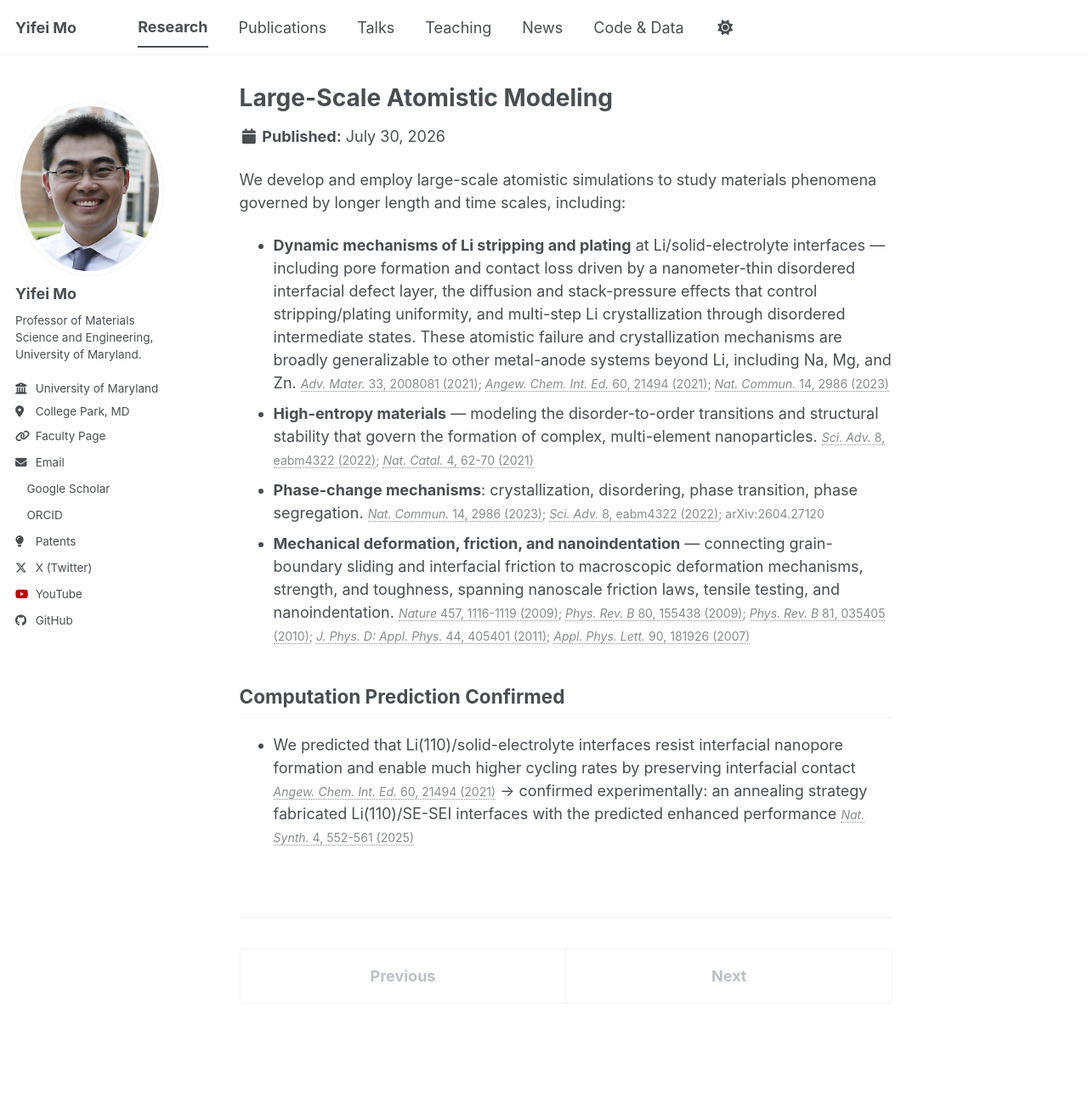
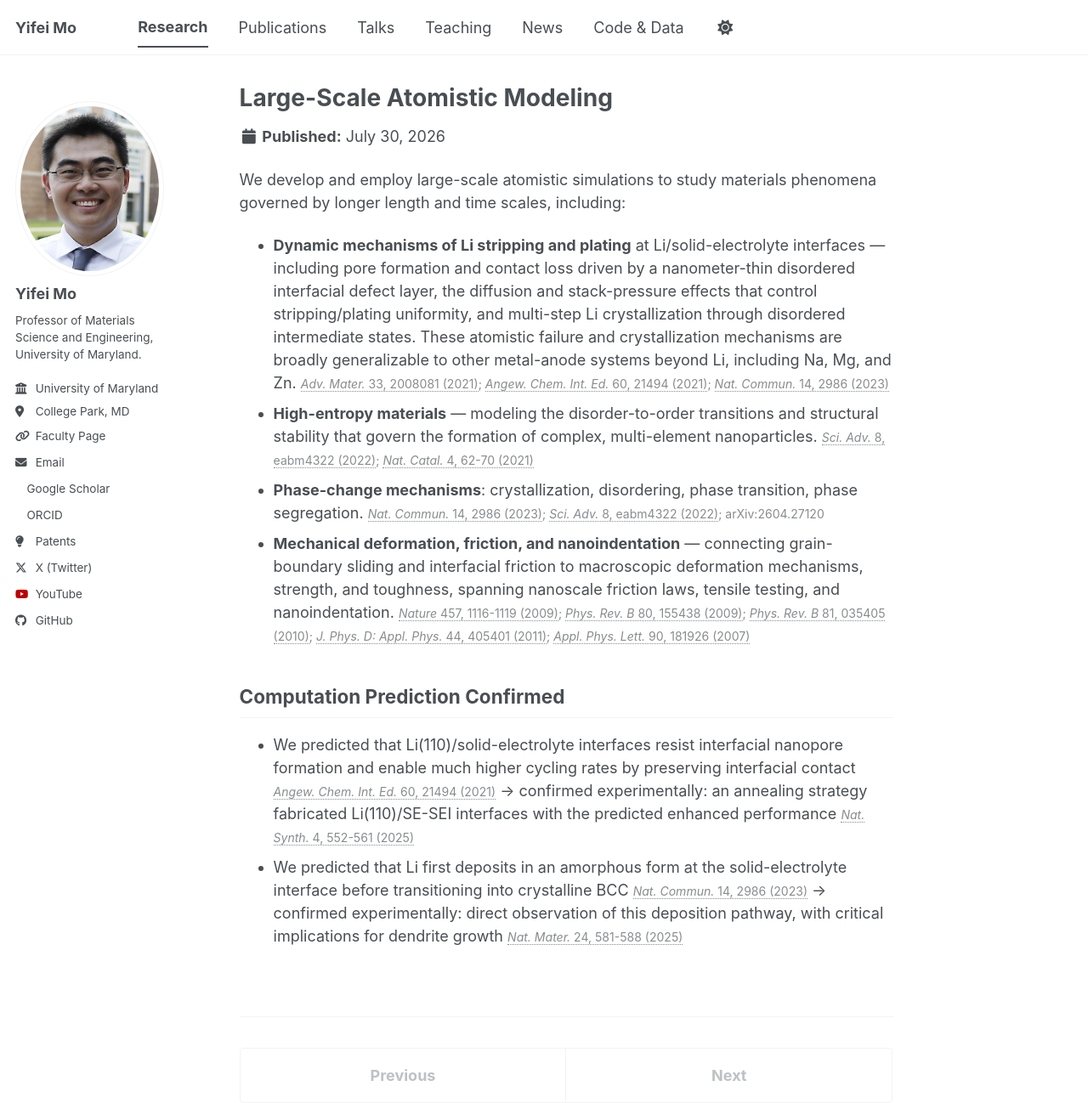
Before and after one commit to yifeimo/yifeimo.github.io, a Jekyll site: the page built from _research/large-scale-atomistic-modeling.md, in a window 1280 px wide and 1298 px high. Shown: the whole window at 85% size. Built offline with Jekyll 4.4.1, drawn with Linux system fonts in a browser that asks for light colours; a style sheet for code colours, icons or effects is not loaded.

Commit message:
Add second Computation Prediction Confirmed entry
Amorphous-to-BCC Li deposition pathway predicted in Nat. Commun. 14, 2986
(2023), confirmed experimentally in Nat. Mater. 24, 581-588 (2025).

```diff
--- a/_research/large-scale-atomistic-modeling.md
+++ b/_research/large-scale-atomistic-modeling.md
@@ -18,3 +18,4 @@ Computation Prediction Confirmed
 ------
 
 *  We predicted that Li(110)/solid-electrolyte interfaces resist interfacial nanopore formation and enable much higher cycling rates by preserving interfacial contact <span class="citation">[*Angew. Chem. Int. Ed.* 60, 21494 (2021)](https://doi.org/10.1002/anie.202108144)</span> → confirmed experimentally: an annealing strategy fabricated Li(110)/SE-SEI interfaces with the predicted enhanced performance <span class="citation">[*Nat. Synth.* 4, 552-561 (2025)](https://doi.org/10.1038/s44160-024-00712-4)</span>
+* We predicted that Li first deposits in an amorphous form at the solid-electrolyte interface before transitioning into crystalline BCC <span class="citation">[*Nat. Commun.* 14, 2986 (2023)](https://doi.org/10.1038/s41467-023-38757-2)</span> → confirmed experimentally: direct observation of this deposition pathway, with critical implications for dendrite growth <span class="citation">[*Nat. Mater.* 24, 581-588 (2025)](https://doi.org/10.1038/s41563-024-02094-6)</span>
```
